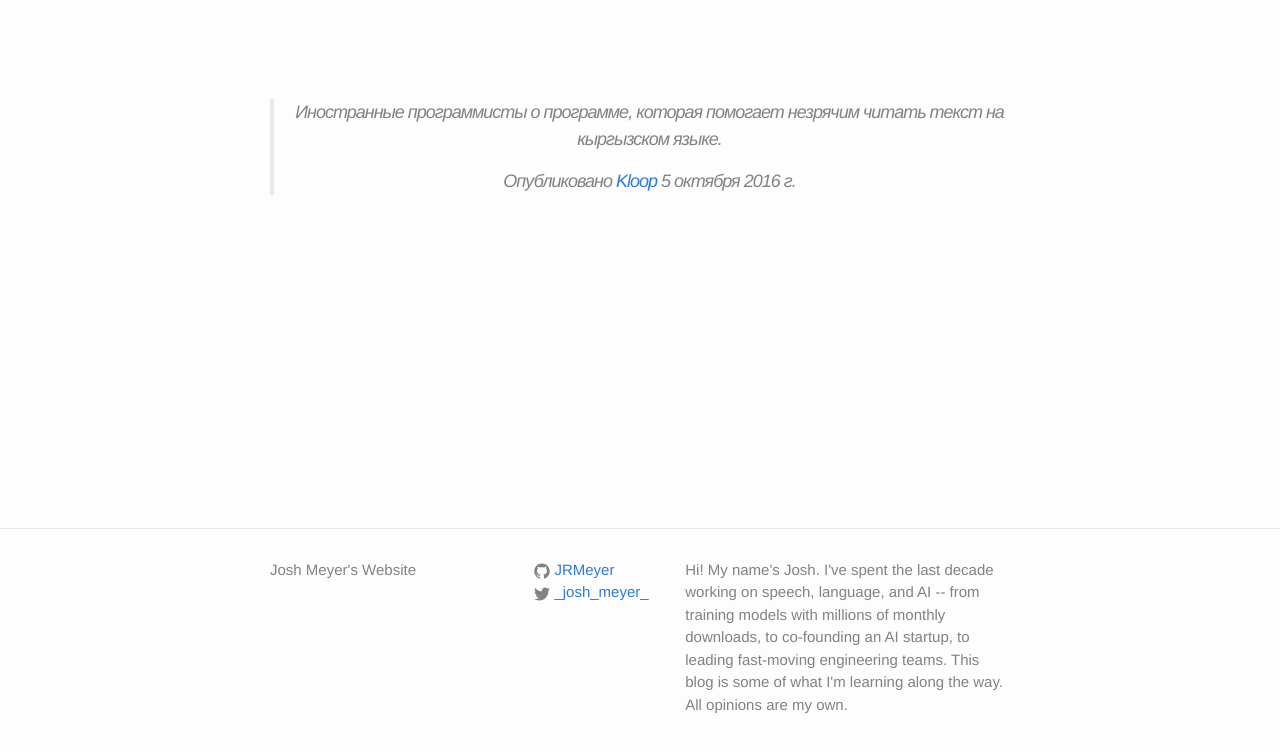
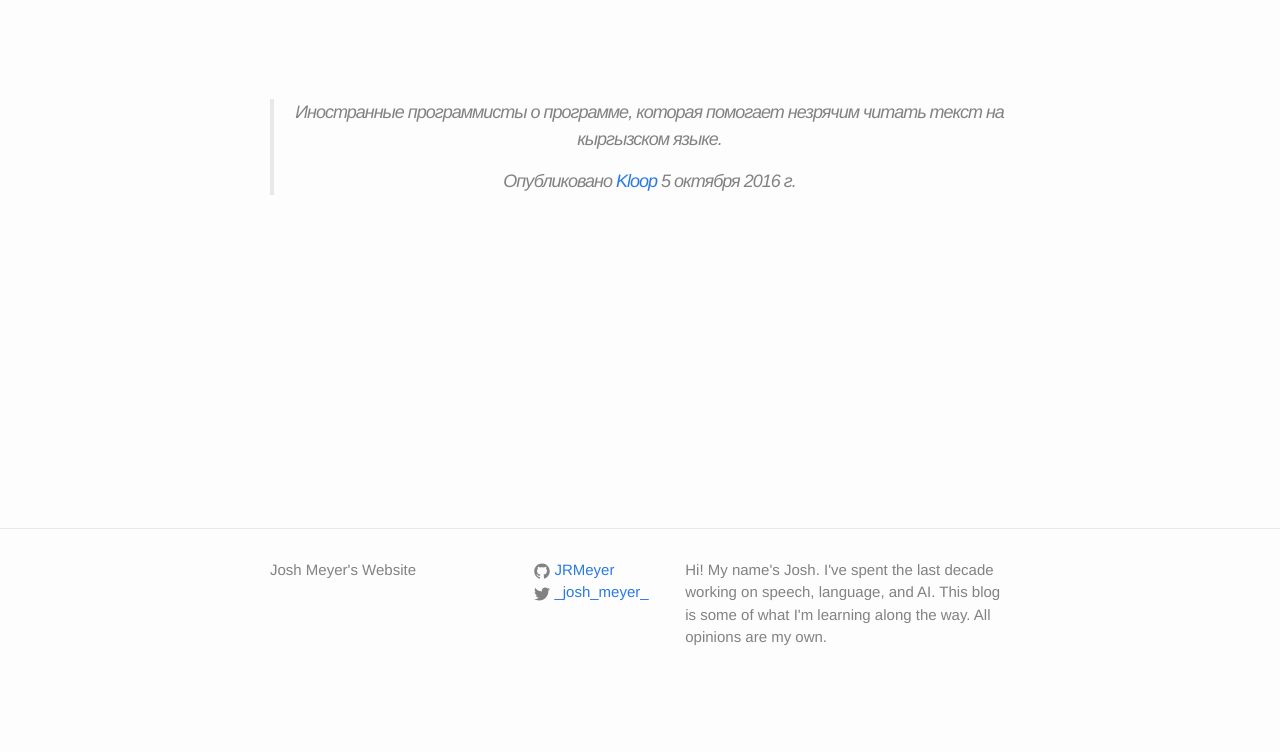
Before and after one commit to JRMeyer/jrmeyer.github.io, a Jekyll site: the page built from index.html, in a window 1280 px wide and 900 px high, scrolled down 9338 px, cut to the strip 124-876 px from the top of the window. Built offline with Jekyll 4.4.1, drawn with Linux system fonts in a browser that asks for light colours; a script that is not in the unit is left out; comment, search, counter and statistics services are not loaded; after the commit the page ends 10171 px from its top, so only the background shows below that.

Commit message:
Simplify site description
Co-Authored-By: Claude Opus 4.6 <noreply@anthropic.com>

```diff
--- a/_config.yml
+++ b/_config.yml
@@ -7,7 +7,7 @@
 
 # Site settings
 title: Josh Meyer's Website
-description: Hi! My name's Josh. I've spent the last decade working on speech, language, and AI -- from training models with millions of monthly downloads, to co-founding an AI startup, to leading fast-moving engineering teams. This blog is some of what I'm learning along the way. All opinions are my own.
+description: Hi! My name's Josh. I've spent the last decade working on speech, language, and AI. This blog is some of what I'm learning along the way. All opinions are my own.
 
 twitter_username: _josh_meyer_
 github_username: JRMeyer
```
